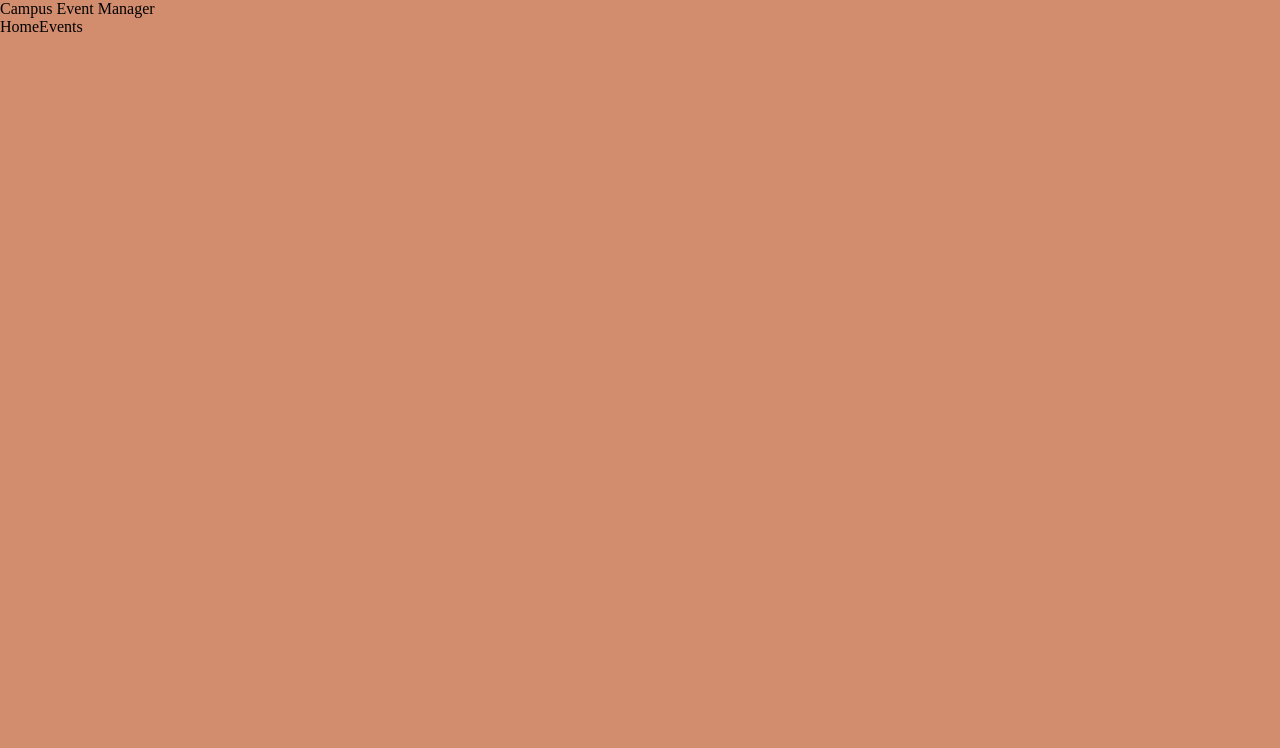
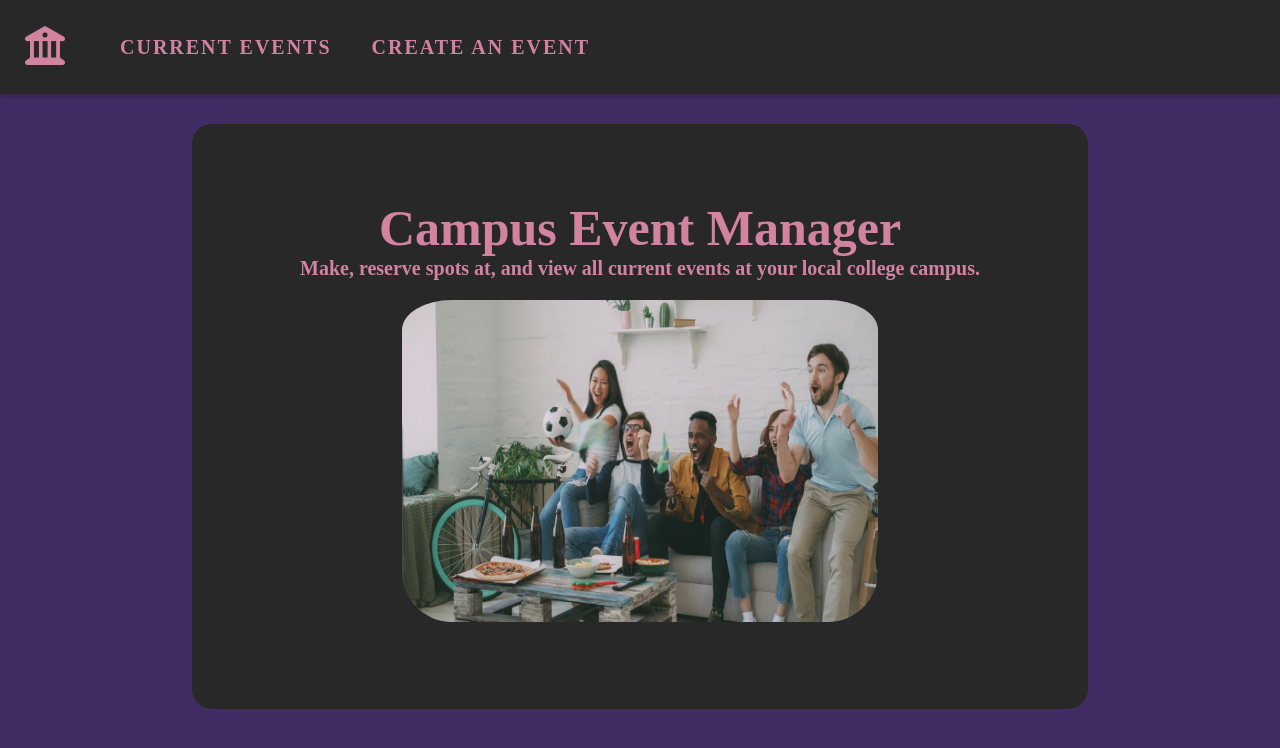
Before and after one commit to Crunchyroll01/Campus-Event-Manager-Website, a plain HTML site: page Index.html in a window 1280 px wide. Drawn offline with Linux system fonts and the light colour scheme.

Commit message:
First Milestone in Project

```diff
--- a/CampusEvent.css
+++ b/CampusEvent.css
@@ -3,10 +3,68 @@
     padding: 0;
 }
 
-body{
-    background-color: rgb(210, 140, 110);
+body {
+    background-color:rgb(65, 45, 99);
 }
-nav ul{
+header {
+    background-color: rgb(41, 40, 40);
+    padding: 20px;
+    position: sticky;
+    top: 0;
+    box-shadow: 0px 2px 4px 1px rgba(0, 0, 0, 0.2);
+    nav > ul > li > a {
+        text-decoration: none;
+        color: rgb(209, 131, 159);
+        font-size: 20px;
+        text-transform: uppercase;
+    }
+}
+nav ul {
     display: flex;
     list-style-type: none;
+    gap: 20px;
+    align-items: center;
+    li {
+        padding: 10px;
+        font-weight: 600;
+        letter-spacing: 2px;
+        a:hover {
+            color: rgb(231, 166, 190);
+            font-size: 22px;
+            text-decoration: underline;
+        }
+    }
 }
+body > div {
+    padding-top: 25px;
+    text-align: center;
+}
+body > div> div{
+    font-size: 25px;
+    color: rgb(209, 131, 159);
+    H4 {
+        font-size: 20px;
+    }
+}
+#landing-img {
+    width: 70%;
+    height: 70%;
+    padding-top: 20px;
+    border-radius: 50px;
+}
+#home-btn {
+    height: 50px;
+    width: 50px;
+    padding-right: 20px;
+}
+#Background {
+    display: flex;
+    background-color: rgb(41, 40, 40);
+    border-radius: 20px;
+    margin: 30px auto;
+    width: 70vw;
+    height: 70vh;
+    align-items: center;
+    justify-content: center;
+    flex-direction: column;
+}
--- a/Index.html
+++ b/Index.html
@@ -9,12 +9,19 @@
 <body>
     <header>
         <nav>
-        <p>Campus Event Manager</p>
         <ul id="navlist">
-            <li>Home</li>
-            <li>Events</li>
+            <a href="index.html"><img src="Images/building-columns-solid.webp" alt="image of a university's pillars for the home page icon" id="home-btn"></a>
+            <li><a href="Events.html">Current Events</a></li>
+            <li><a href="Create-Event.html">Create an Event</a></li>
         </ul>
         </nav>
     </header>
+    <div id="Background">
+        <div id="Main-Content">
+            <H1>Campus Event Manager</H1>
+            <H4>Make, reserve spots at, and view all current events at your local college campus.</H4>
+            <img src="Images/image.webp" id="landing-img" alt="Photo of college aged people partying">
+        </div>
+    </div>
 </body>
 </html>
```
Also changed, not shown: Create-Event.html (added, +42 -0 lines), Events.html (added, +20 -0 lines), Images/building-columns-solid.webp (added), Images/image.webp (added).
